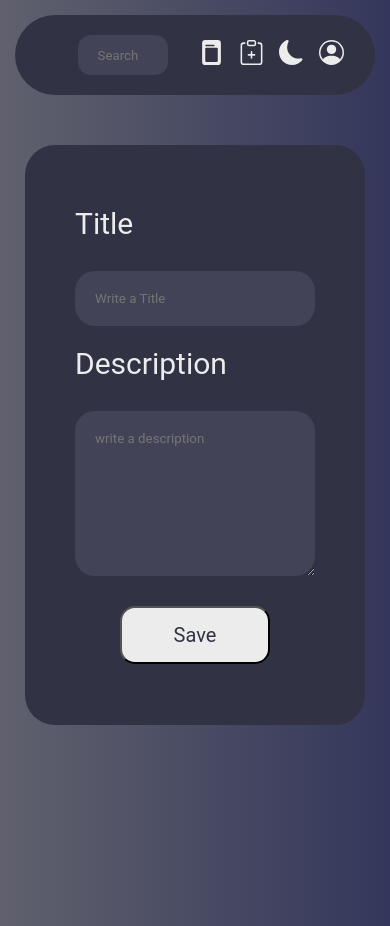
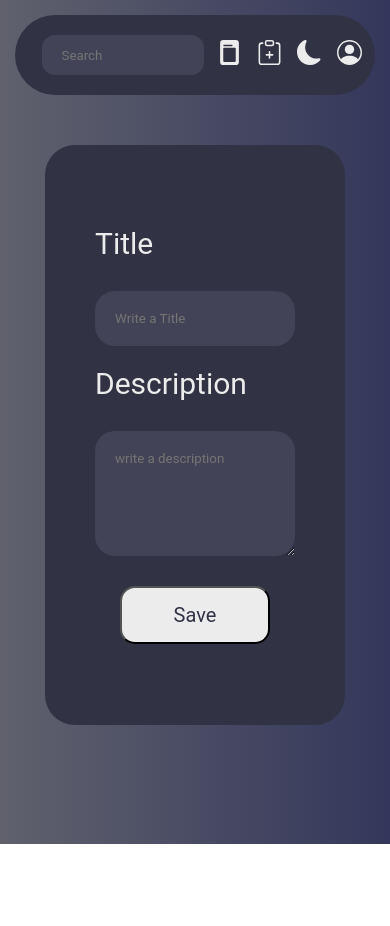
Before and after one commit to Maiky33/TaksListFullStack, a React (Create React App) app in the folder client/: page /form in a window 390 px wide. After the commit the page ends 844 px from the top, so only its background shows below. Built offline with nearby package versions, Linux system fonts and the light colour scheme; no server answers; the HTML template or start-up script is replaced by a standard one.

Commit message:
fixed styles

```diff
--- a/client/src/Pages/css/TaskForm.css
+++ b/client/src/Pages/css/TaskForm.css
@@ -120,7 +120,7 @@
 
 @media screen and (max-height:926px) {
     .Container_From {
-        height: 766px;
+        height: auto;
     }
 }
 
--- a/client/src/Pages/css/TasksPage.css
+++ b/client/src/Pages/css/TasksPage.css
@@ -27,12 +27,36 @@
   color: #ececec;
 }
 
-@media screen and (max-width:322px) {
-  .Container_Filter_Calendar{
-    display: flex;
-    justify-content: center;
+@media screen and (min-height:1080px) {
+  .Container_task{
+    height: 610px;
+  }
+  .Container_taskDart{
+    height: 610px;
   }
 }
+
+@media screen and (min-height: 923px) {
+  .Container_taskDart{
+    height: 300px;
+  }
+}
+
+@media screen and (min-height:848px) {
+  .Container_task {
+    height: 410px;
+  }
+  .Container_taskDart {
+    height: 410px;
+  }
+}
+
+@media screen and (max-height:720px) {
+  .Container_taskDart{
+    height: 230px;
+  }
+}
+
 
 @media screen and (max-width:355px) {
   .Container_task{
@@ -49,20 +73,11 @@
   }
 }
 
-@media screen and (min-height:848px) {
-  .Container_task {
-    height: 410px;
-  }
-  .Container_taskDart {
-    height: 410px;
+
+
+@media screen and (max-width:322px) {
+  .Container_Filter_Calendar{
+    display: flex;
+    justify-content: center;
   }
 }
-
-@media screen and (min-height:1080px) {
-  .Container_task{
-    height: 610px;
-  }
-  .Container_taskDart{
-    height: 610px;
-  }
-}
--- a/client/src/components/css/Navbar.css
+++ b/client/src/components/css/Navbar.css
@@ -76,7 +76,7 @@
 
 @media screen and (max-width:814px) {
   .Nav_input {
-    width: 50px;
+    width: 45%;
     height: 40px;
     padding: 0px 20px;
     background-color: #434357;
@@ -87,7 +87,17 @@
   }
 }
 
+@media screen and (max-width:546px) {
+  .Nav_input {
+    width: 35%;
+  }
+}
+
+
 @media screen and (max-width:440px) {
+  .Nav_input {
+    width: 45%;
+  }
   .Nav_icon {
     display: none;
   }
--- a/client/src/css/App.css
+++ b/client/src/css/App.css
@@ -2,19 +2,28 @@
     margin: 0px 0px;
     padding: 0px;
     font-family:'Roboto', sans-serif;
+
 }
 
+*,
+*::before,
+*::after {
+    box-sizing: border-box;
+}
 
 .Ligthmode{
     background: rgb(96, 97, 109);
     background: linear-gradient(90deg, rgba(96, 97, 109, 1) 0%, rgba(52, 55, 91, 1) 100%);
     padding: 50px 150px;
+    height: 100vh;
 }
 
 .dartmode{
     background: rgb(20, 61, 150);
     background: linear-gradient(90deg, rgba(45, 53, 70, 1) 0%, rgba(24, 24, 52, 1) 100%);
     padding: 50px 150px;
+    height: 100vh;
+
 }
 
 
```
